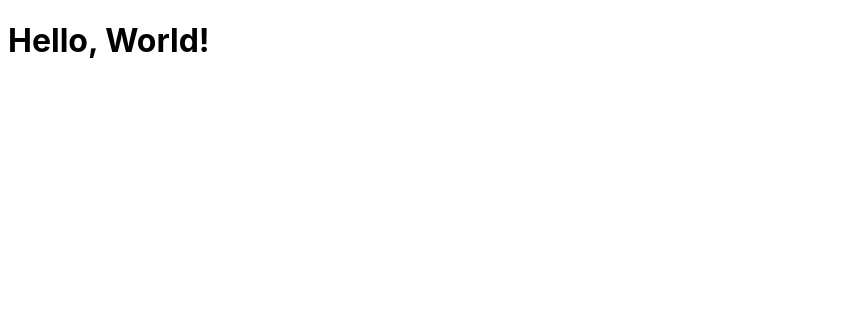
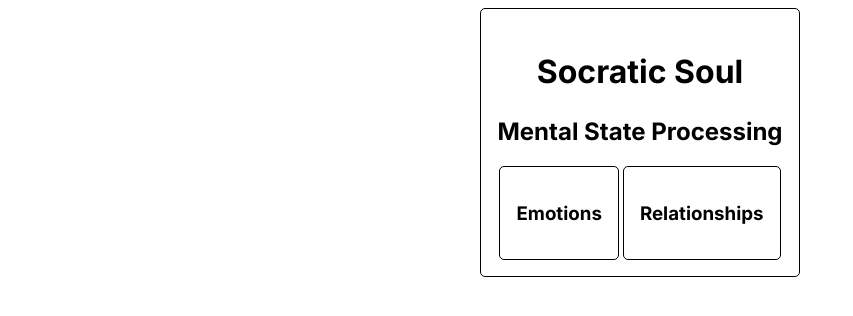
Before and after one commit to dlndn/socratic-soul, a React (Vite) app: page / in a window 1280 px wide. Shown: the top 316 px of the page, without its empty margins (0-853 px from the left). Built offline with nearby package versions, Linux system fonts and the light colour scheme.

Commit message:
added routes, initial structuring and styling for MainPage

```diff
--- a/src/App.jsx
+++ b/src/App.jsx
@@ -1,9 +1,15 @@
 import './styles/App.scss';
+import { BrowserRouter, Routes, Route } from 'react-router-dom';
+import MainPage from './pages/MainPage/MainPage';
 
 function App() {
   return (
     <main className="app">
-      <h1>Hello, World!</h1>
+    <BrowserRouter>
+      <Routes>
+        <Route path="/" element={<MainPage />} />
+      </Routes>
+    </BrowserRouter>
     </main>
   )
 }
--- a/src/pages/MainPage/MainPage.jsx
+++ b/src/pages/MainPage/MainPage.jsx
@@ -1,9 +1,25 @@
 import './MainPage.scss';
+import { Link } from 'react-router-dom';
 
 function MainPage() {
     return (
         <section className="main-page">
-
+            <div className="main-page__content">
+                <h1 className="main-page__title">Socratic Soul</h1>
+                <div className="activities">
+                    <h2 className="activities__category">Mental State Processing</h2>
+                    <div className="activities__row">
+                        <Link to={'/'} className="activity">
+                            <h3 className="activity__title">Emotions</h3>
+                        </Link>
+                        <Link to={'/'} className="activity">
+                            <h3 className="activity__title">Relationships</h3>
+                        </Link>
+                    </div>
+                </div>
+            </div>
         </section>
     );
 }
+
+export default MainPage;
--- a/src/pages/MainPage/MainPage.scss
+++ b/src/pages/MainPage/MainPage.scss
@@ -0,0 +1,44 @@
+@use '../../styles/partials/mixins';
+@use '../../styles/partials/variables';
+@use '../../styles/partials/fonts';
+
+.main-page {
+    display: flex;
+    justify-content: center;
+    align-items: center;
+
+    &__content {
+        border: 1px solid black;
+        border-radius: 5px;
+        display: inline-block;
+        padding: 1rem;
+    }
+
+    &__title {
+        font-size: 2rem;
+        text-align: center;
+    }
+
+    .activities {
+        &__category {
+            font-size: 1.5rem;
+            text-align: center;
+        }
+
+        &__row {
+            display: flex;
+            justify-content: space-around;
+        }
+
+        .activity {
+            text-decoration: none;
+            border: 1px solid black;
+            border-radius: 5px;
+            padding: 1rem;
+
+            &__title {
+                color: black;
+            }
+        }
+    }
+}
```
